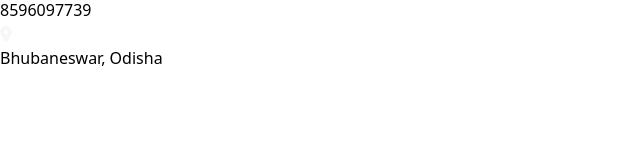
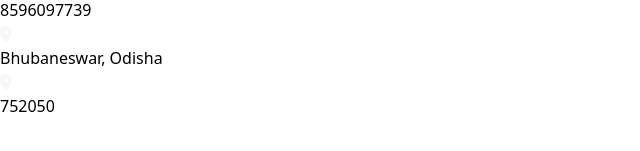
Before and after one commit to bishnu-kamila/Portfolio, a React (Vite) app: page /contact in a window 1280 px wide. Shown: the part 507-658 px from the top of the page, without its empty margins (0-640 px from the left). Built offline with nearby package versions, Linux system fonts and the light colour scheme.

Commit message:
contact update

```diff
--- a/src/Component/Contact.jsx
+++ b/src/Component/Contact.jsx
@@ -26,6 +26,10 @@ function Contact() {
             <FontAwesomeIcon icon={faLocationDot} style={{color: "#f7f7f8",}} />
             <h2 className="ml-[10px] mt-[-5px]">Bhubaneswar, Odisha</h2>
             </div>
+            <div className="flex">
+            <FontAwesomeIcon icon={faLocationDot} style={{color: "#f7f7f8",}} />
+            <h2 className="ml-[10px] mt-[-5px]">752050</h2>
+            </div>
             </motion.div>
         </div>
     )
```
